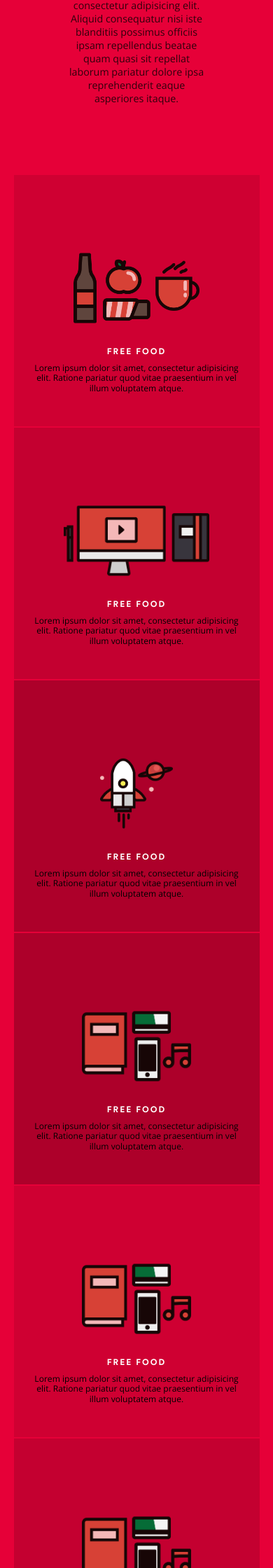
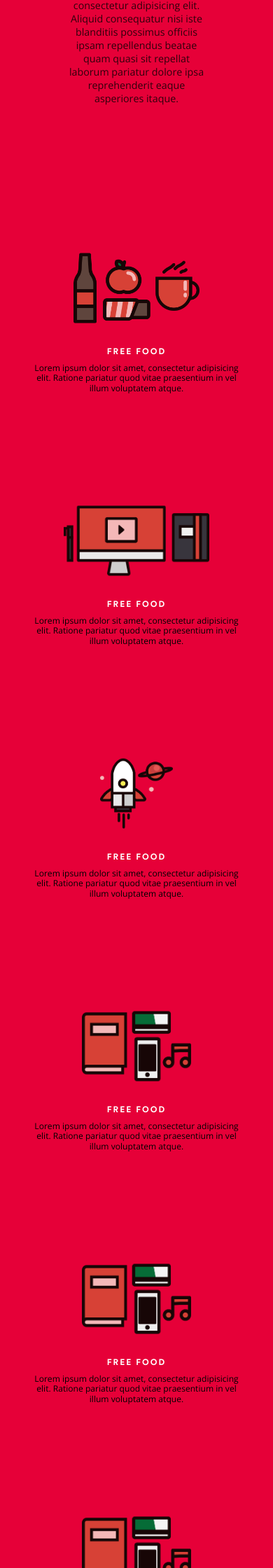
Before and after one commit to sshkarupa/icalialabs, a Jekyll site: the page built from templates/culture.html, in a window 390 px wide. Shown: the part 1661-3901 px from the top of the page at 70% size. Built offline with Jekyll 4.4.1, drawn with Linux system fonts in a browser that asks for light colours; nearby versions of some CDN libraries; comment, search, counter and statistics services are not loaded.

Commit message:
Changes background color for perks on small screens

```diff
--- a/templates/assets/stylesheets/application.css
+++ b/templates/assets/stylesheets/application.css
@@ -2802,15 +2802,33 @@ slideUp
 .square-bg-1 {
   background: rgba(0, 0, 0, 0.1);
 }
-
-/* line 224, ../../../sass/_culture.scss */
+@media only screen and (max-width: 768px) {
+  /* line 220, ../../../sass/_culture.scss */
+  .square-bg-1 {
+    background: inherit;
+  }
+}
+
+/* line 227, ../../../sass/_culture.scss */
 .square-bg-2 {
   background: rgba(0, 0, 0, 0.15);
 }
-
-/* line 228, ../../../sass/_culture.scss */
+@media only screen and (max-width: 768px) {
+  /* line 227, ../../../sass/_culture.scss */
+  .square-bg-2 {
+    background: inherit;
+  }
+}
+
+/* line 234, ../../../sass/_culture.scss */
 .square-bg-3 {
   background: rgba(0, 0, 0, 0.25);
+}
+@media only screen and (max-width: 768px) {
+  /* line 234, ../../../sass/_culture.scss */
+  .square-bg-3 {
+    background: inherit;
+  }
 }
 
 /* line 199, ../../../sass/_suraido.scss */
```
Also changed, not shown: sass/_culture.scss (+9 -0 lines).
